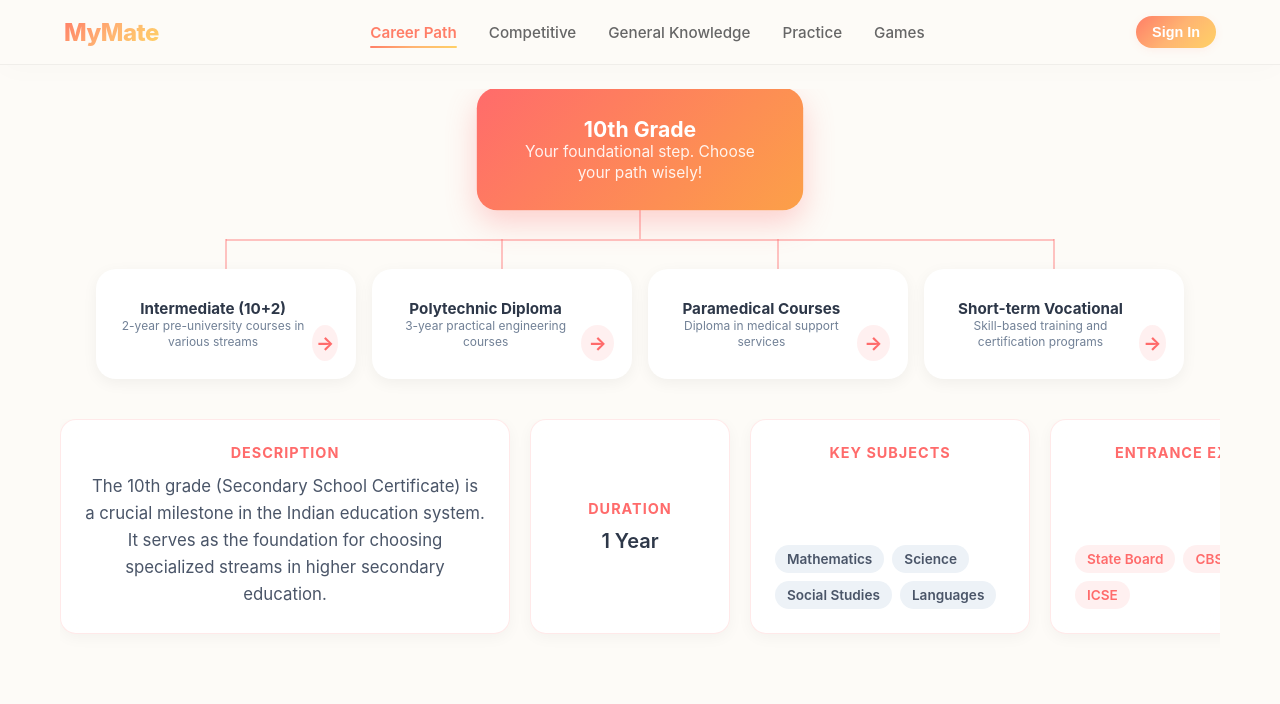
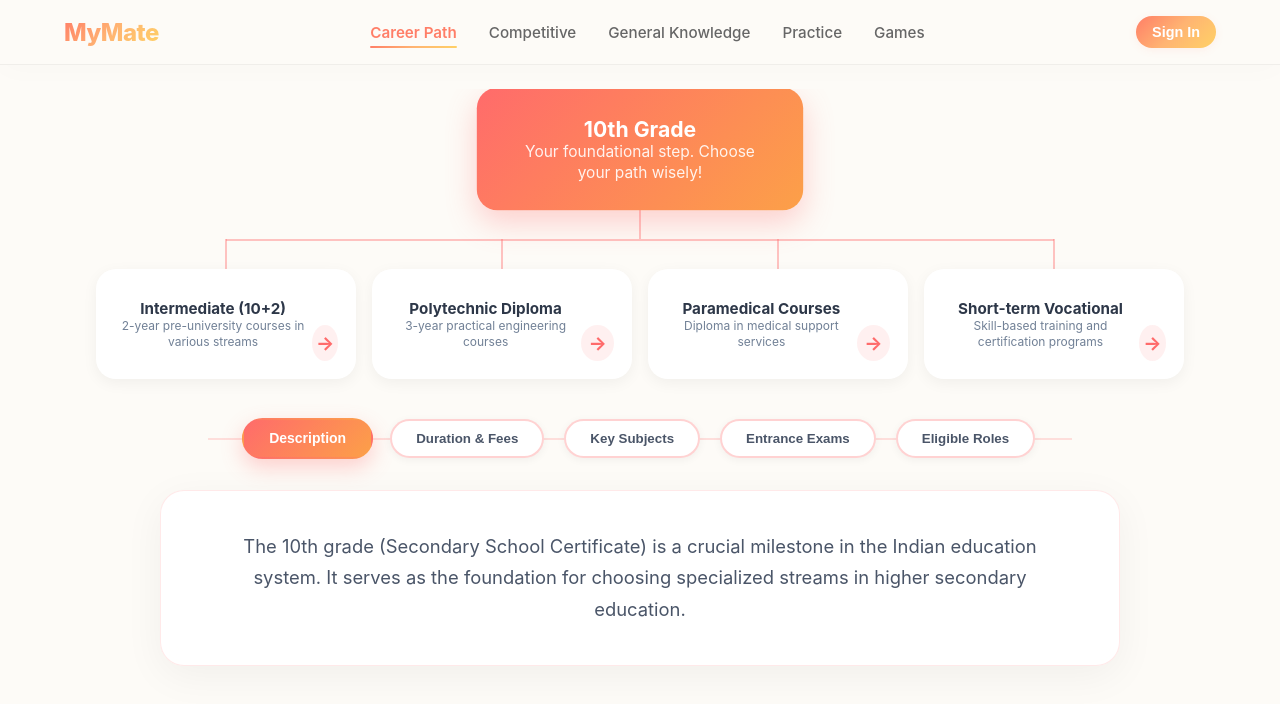
Before and after one commit to mymate01/mymate-app, a Next.js app: page /career-path in a window 1280 px wide. Shown: the top 704 px of the page. Built offline with nearby package versions, Linux system fonts and the light colour scheme.

Commit message:
feat(MYM-11): implement animated horizontal node tabs for course details panel

```diff
--- a/src/components/CareerMap/CourseInfoPanel.module.css
+++ b/src/components/CareerMap/CourseInfoPanel.module.css
@@ -1,158 +1,177 @@
-.tilesContainer {
+.container {
   margin-top: 40px;
   width: 100%;
-  max-width: 1200px;
+  max-width: 1000px;
   display: flex;
   flex-direction: column;
-  gap: 24px;
-  animation: slideUp 0.5s ease;
+  align-items: center;
   padding: 0 20px;
 }
 
-.panelTitle {
-  display: none;
+.nodeList {
+  display: flex;
+  gap: 20px;
+  justify-content: center;
+  align-items: center;
+  position: relative;
+  margin-bottom: 32px;
+  flex-wrap: wrap;
+  width: 100%;
 }
 
-.grid {
-  display: flex;
-  flex-direction: row;
-  flex-wrap: nowrap;
-  gap: 20px;
-  align-items: stretch;
-  width: 100%;
-  overflow-x: auto;
-  padding-bottom: 20px;
+/* Horizontal Line connecting nodes */
+.nodeList::before {
+  content: '';
+  position: absolute;
+  top: 50%;
+  left: 5%;
+  right: 5%;
+  height: 2px;
+  background: rgba(255, 107, 107, 0.2);
+  z-index: 0;
+  transform: translateY(-50%);
 }
 
-.grid::-webkit-scrollbar {
-  height: 8px;
+.navNode {
+  position: relative;
+  z-index: 1;
+  background: white;
+  border: 2px solid rgba(255, 107, 107, 0.3);
+  border-radius: 30px;
+  padding: 10px 24px;
+  font-weight: 600;
+  color: #4a5568;
+  cursor: pointer;
+  transition: all 0.3s cubic-bezier(0.175, 0.885, 0.32, 1.275);
+  box-shadow: 0 2px 8px rgba(0,0,0,0.05);
 }
 
-.grid::-webkit-scrollbar-track {
-  background: rgba(0,0,0,0.05);
-  border-radius: 4px;
+.navNode:hover {
+  transform: translateY(-2px);
+  box-shadow: 0 6px 15px rgba(255,107,107,0.15);
+  border-color: rgba(255, 107, 107, 0.6);
 }
 
-.grid::-webkit-scrollbar-thumb {
-  background: rgba(255,107,107,0.3);
-  border-radius: 4px;
+.activeNavNode {
+  background: linear-gradient(135deg, #ff6b6b, #fca048);
+  color: white;
+  border-color: transparent;
+  transform: scale(1.05);
+  box-shadow: 0 8px 20px rgba(255,107,107,0.3);
 }
 
-.tile {
-  flex: 0 0 auto;
-  width: 280px;
+.activeNavNode:hover {
+  transform: scale(1.08) translateY(-2px);
+}
+
+.contentArea {
+  width: 100%;
+  position: relative;
+}
+
+/* Micro Animation */
+.animatedContent {
+  animation: popIn 0.4s cubic-bezier(0.175, 0.885, 0.32, 1.275) forwards;
   background: rgba(255, 255, 255, 0.9);
   backdrop-filter: blur(12px);
   border: 1px solid rgba(255, 107, 107, 0.15);
-  border-radius: 16px;
-  padding: 24px;
-  box-shadow: 0 4px 15px rgba(0, 0, 0, 0.04);
-  transition: transform 0.2s, box-shadow 0.2s;
+  border-radius: 24px;
+  padding: 40px;
+  box-shadow: 0 10px 40px rgba(0, 0, 0, 0.05);
+  text-align: center;
+  min-height: 140px;
   display: flex;
   flex-direction: column;
+  justify-content: center;
+  align-items: center;
 }
 
-.descTile {
-  width: 450px;
+@keyframes popIn {
+  0% { opacity: 0; transform: scale(0.95) translateY(15px); }
+  100% { opacity: 1; transform: scale(1) translateY(0); }
 }
 
-.stackedTile {
-  width: 200px;
-  justify-content: center;
-  padding: 16px 20px;
+.aboutText {
+  color: #4a5568;
+  font-size: 1.15rem;
+  line-height: 1.7;
+  margin: 0;
+  max-width: 800px;
 }
 
-.stackItem {
+.splitContent {
+  flex-direction: row;
+  justify-content: center;
+  gap: 40px;
+}
+
+.contentBlock {
   display: flex;
   flex-direction: column;
   align-items: center;
   text-align: center;
 }
 
-.divider {
-  width: 80%;
-  height: 1px;
-  background: rgba(255, 107, 107, 0.2);
-  margin: 16px auto;
-}
-
-.tile:hover {
-  transform: translateY(-5px);
-  box-shadow: 0 12px 30px rgba(255, 107, 107, 0.15);
-  border-color: rgba(255, 107, 107, 0.4);
-}
-
-.tile h4 {
+.contentBlock h4 {
   color: #ff6b6b;
-  font-size: 0.9rem;
+  font-size: 0.95rem;
   text-transform: uppercase;
   letter-spacing: 1px;
   margin: 0 0 12px 0;
   font-weight: 700;
 }
 
-.fullWidth {
-  grid-column: 1 / -1;
+.valueLarge {
+  font-size: 1.4rem;
+  font-weight: 700;
+  color: #2d3748;
 }
 
-.aboutText {
-  color: #4a5568;
-  font-size: 1.05rem;
-  line-height: 1.6;
-  margin: 0;
-}
-
-.valueLarge {
-  font-size: 1.25rem;
-  font-weight: 600;
-  color: #2d3748;
-  margin-top: auto;
+.divider {
+  width: 1px;
+  height: 60px;
+  background: rgba(255, 107, 107, 0.2);
 }
 
 .tags {
   display: flex;
   flex-wrap: wrap;
-  gap: 8px;
-  margin-top: auto;
+  gap: 12px;
+  justify-content: center;
 }
 
 .tagPrimary {
   background: rgba(255, 107, 107, 0.1);
   color: #ff6b6b;
-  padding: 6px 12px;
+  padding: 8px 16px;
   border-radius: 20px;
-  font-size: 0.85rem;
+  font-size: 1rem;
   font-weight: 600;
 }
 
 .tagSecondary {
   background: #edf2f7;
   color: #4a5568;
-  padding: 6px 12px;
+  padding: 8px 16px;
   border-radius: 20px;
-  font-size: 0.85rem;
+  font-size: 1rem;
   font-weight: 600;
 }
 
 .tagOutline {
   border: 1px solid #ff6b6b;
   color: #ff6b6b;
-  padding: 6px 12px;
+  padding: 8px 16px;
   border-radius: 20px;
-  font-size: 0.85rem;
+  font-size: 1rem;
   font-weight: 600;
 }
 
 .tagAccent {
   background: linear-gradient(135deg, #ff6b6b, #fca048);
   color: white;
-  padding: 6px 12px;
+  padding: 8px 16px;
   border-radius: 20px;
-  font-size: 0.85rem;
+  font-size: 1rem;
   font-weight: 600;
 }
-
-@keyframes slideUp {
-  from { opacity: 0; transform: translateY(20px); }
-  to { opacity: 1; transform: translateY(0); }
-}
--- a/src/components/CareerMap/CourseInfoPanel.tsx
+++ b/src/components/CareerMap/CourseInfoPanel.tsx
@@ -1,38 +1,108 @@
-import React from 'react';
+"use client";
+
+import React, { useState, useEffect } from 'react';
 import { CourseDetails } from '../../data/careerMapData';
 import styles from './CourseInfoPanel.module.css';
 
 interface CourseInfoPanelProps {
   details?: CourseDetails;
-  title: string;
+  title?: string;
 }
 
-export default function CourseInfoPanel({ details, title }: CourseInfoPanelProps) {
+type TabType = 'about' | 'duration_fees' | 'subjects' | 'exams' | 'colleges' | 'jobs';
+
+export default function CourseInfoPanel({ details }: CourseInfoPanelProps) {
+  const [activeTab, setActiveTab] = useState<TabType | null>(null);
+
+  useEffect(() => {
+    if (!details) {
+      setActiveTab(null);
+      return;
+    }
+    // Default to the first available data point when a new node is selected
+    if (details.about) setActiveTab('about');
+    else if (details.duration || details.fees) setActiveTab('duration_fees');
+    else if (details.subjects && details.subjects.length > 0) setActiveTab('subjects');
+    else if (details.exams && details.exams.length > 0) setActiveTab('exams');
+    else if (details.colleges && details.colleges.length > 0) setActiveTab('colleges');
+    else if (details.jobs && details.jobs.length > 0) setActiveTab('jobs');
+  }, [details]);
+
   if (!details) return null;
 
   return (
-    <div className={styles.tilesContainer}>
-      <div className={styles.grid}>
+    <div className={styles.container}>
+      {/* Horizontal Nodes Line */}
+      <div className={styles.nodeList}>
         {details.about && (
-          <div className={`${styles.tile} ${styles.descTile}`}>
-            <h4>Description</h4>
+          <button
+            className={`${styles.navNode} ${activeTab === 'about' ? styles.activeNavNode : ''}`}
+            onClick={() => setActiveTab('about')}
+          >
+            Description
+          </button>
+        )}
+        {(details.duration || details.fees) && (
+          <button
+            className={`${styles.navNode} ${activeTab === 'duration_fees' ? styles.activeNavNode : ''}`}
+            onClick={() => setActiveTab('duration_fees')}
+          >
+            Duration & Fees
+          </button>
+        )}
+        {details.subjects && details.subjects.length > 0 && (
+          <button
+            className={`${styles.navNode} ${activeTab === 'subjects' ? styles.activeNavNode : ''}`}
+            onClick={() => setActiveTab('subjects')}
+          >
+            Key Subjects
+          </button>
+        )}
+        {details.exams && details.exams.length > 0 && (
+          <button
+            className={`${styles.navNode} ${activeTab === 'exams' ? styles.activeNavNode : ''}`}
+            onClick={() => setActiveTab('exams')}
+          >
+            Entrance Exams
+          </button>
+        )}
+        {details.colleges && details.colleges.length > 0 && (
+          <button
+            className={`${styles.navNode} ${activeTab === 'colleges' ? styles.activeNavNode : ''}`}
+            onClick={() => setActiveTab('colleges')}
+          >
+            Top Institutions
+          </button>
+        )}
+        {details.jobs && details.jobs.length > 0 && (
+          <button
+            className={`${styles.navNode} ${activeTab === 'jobs' ? styles.activeNavNode : ''}`}
+            onClick={() => setActiveTab('jobs')}
+          >
+            Eligible Roles
+          </button>
+        )}
+      </div>
+
+      {/* Animated Content Display */}
+      <div className={styles.contentArea}>
+        {activeTab === 'about' && (
+          <div className={styles.animatedContent} key="about">
             <p className={styles.aboutText}>{details.about}</p>
           </div>
         )}
 
-        {(details.duration || details.fees) && (
-          <div className={`${styles.tile} ${styles.stackedTile}`}>
+        {activeTab === 'duration_fees' && (
+          <div className={`${styles.animatedContent} ${styles.splitContent}`} key="duration_fees">
              {details.duration && (
-              <div className={styles.stackItem}>
+               <div className={styles.contentBlock}>
                  <h4>Duration</h4>
                  <div className={styles.valueLarge}>{details.duration}</div>
                </div>
              )}
-
              {details.duration && details.fees && <div className={styles.divider} />}
-
              {details.fees && (
-              <div className={styles.stackItem}>
+               <div className={styles.contentBlock}>
                  <h4>Approx. Fees</h4>
                  <div className={styles.valueLarge}>{details.fees}</div>
                </div>
@@ -40,36 +110,32 @@ export default function CourseInfoPanel({ details, title }: CourseInfoPanelProps
           </div>
         )}
 
-        {details.subjects && details.subjects.length > 0 && (
-          <div className={styles.tile}>
-            <h4>Key Subjects</h4>
+        {activeTab === 'subjects' && details.subjects && (
+          <div className={styles.animatedContent} key="subjects">
             <div className={styles.tags}>
               {details.subjects.map(s => <span key={s} className={styles.tagSecondary}>{s}</span>)}
             </div>
           </div>
         )}
 
-        {details.exams && details.exams.length > 0 && (
-          <div className={styles.tile}>
-            <h4>Entrance Exams</h4>
+        {activeTab === 'exams' && details.exams && (
+          <div className={styles.animatedContent} key="exams">
             <div className={styles.tags}>
               {details.exams.map(e => <span key={e} className={styles.tagPrimary}>{e}</span>)}
             </div>
           </div>
         )}
 
-        {details.colleges && details.colleges.length > 0 && (
-          <div className={styles.tile}>
-            <h4>Top Institutions</h4>
+        {activeTab === 'colleges' && details.colleges && (
+          <div className={styles.animatedContent} key="colleges">
              <div className={styles.tags}>
               {details.colleges.map(c => <span key={c} className={styles.tagOutline}>{c}</span>)}
             </div>
           </div>
         )}
 
-        {details.jobs && details.jobs.length > 0 && (
-          <div className={styles.tile}>
-            <h4>Eligible Roles & Jobs</h4>
+        {activeTab === 'jobs' && details.jobs && (
+          <div className={styles.animatedContent} key="jobs">
              <div className={styles.tags}>
               {details.jobs.map(j => <span key={j} className={styles.tagAccent}>{j}</span>)}
             </div>
```
Lines whose indentation alone changed are shown as unchanged.
